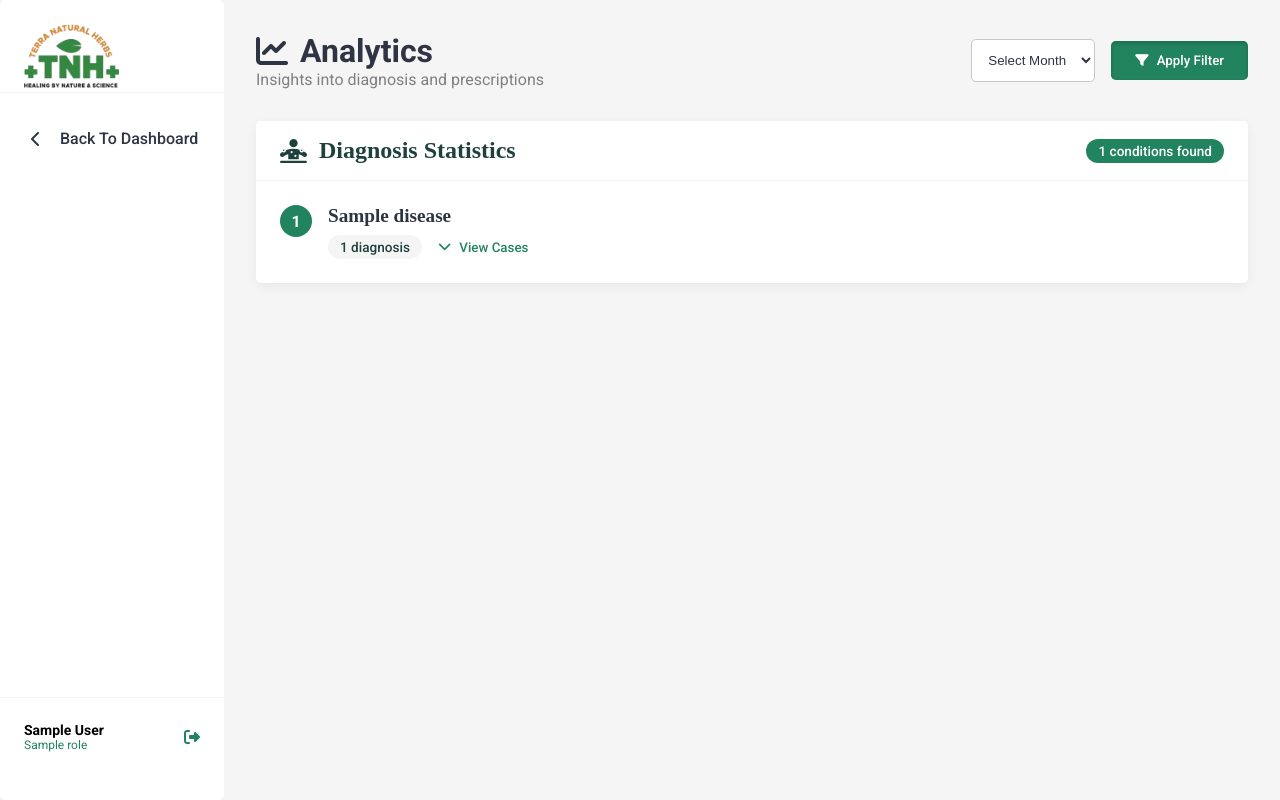
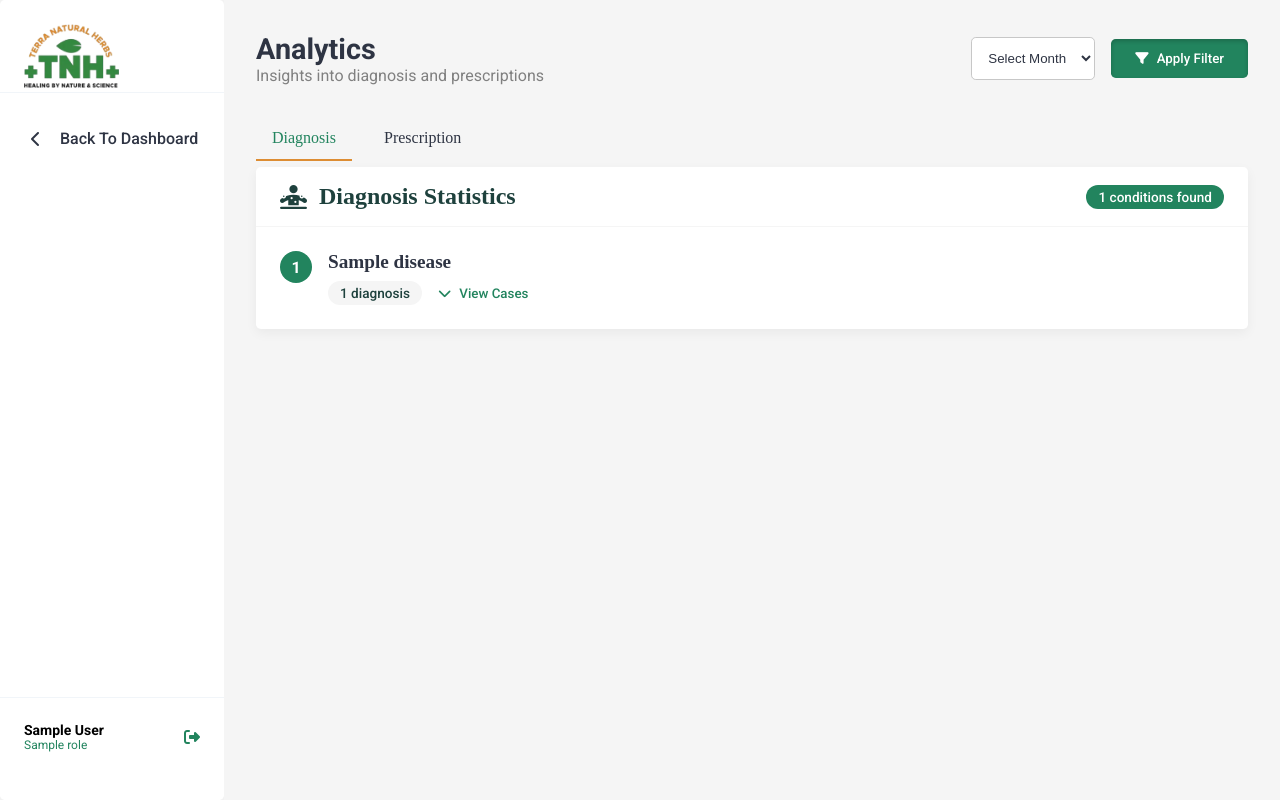
Before and after one commit to kevokagwima/Terra-Natural-Hub, a Flask app: page /analytics in a window 1280 px wide. Run offline with Flask 3, Linux system fonts and the light colour scheme; a user stored in the database is signed in; tables that the repository leaves empty hold one stand-in row (values such as "Sample post").

Commit message:
updated files

```diff
--- a/Admin/routes.py
+++ b/Admin/routes.py
@@ -315,13 +315,15 @@ def edit_patient(patient_id):
   if form.validate_on_submit():
     try:
       form.populate_obj(patient)
-      if not patient.address_id:
+      if not patient_address:
         new_patient_address = PatientAddress(
           region = form.region.data,
           district = form.district.data,
           location = form.location.data,
         )
         db.session.add(new_patient_address)
+        db.session.commit()
+        patient.address_id = new_patient_address.id
       else:
         if form.region.data or form.district.data or form.location.data:
           patient_address.region = form.region.data
@@ -783,22 +785,26 @@ def analytics():
     DiagnosisDetails.disease_id
   ).all()
 
+  prescription_details = db.session.query(
+    PrescriptionDetails.id,
+    PrescriptionDetails.prescription_id,
+    PrescriptionDetails.medicine_id
+  ).all()
+
   month_selected = 0
 
   if request.method == "POST":
     month_selected = request.form.get("filter")
-    if int(month_selected) == 0:
-      details = db.session.query(
-        DiagnosisDetails.id,
-        DiagnosisDetails.diagnosis_id,
-        DiagnosisDetails.disease_id
-      ).all()
-    else:
-      details = db.session.query(
-        DiagnosisDetails.id,
-        DiagnosisDetails.diagnosis_id,
-        DiagnosisDetails.disease_id
-      ).filter(DiagnosisDetails.month_created == int(month_selected)).all()
+    details = db.session.query(
+      DiagnosisDetails.id,
+      DiagnosisDetails.diagnosis_id,
+      DiagnosisDetails.disease_id
+    ).filter(DiagnosisDetails.month_created == int(month_selected)).all()
+    prescription_details = db.session.query(
+      PrescriptionDetails.id,
+      PrescriptionDetails.prescription_id,
+      PrescriptionDetails.medicine_id
+    ).filter(PrescriptionDetails.month_created == int(month_selected)).all()
 
   # Then process in Python to count and group
   disease_counts = defaultdict(list)
@@ -818,14 +824,34 @@ def analytics():
       'diagnoses': entries
     })
 
+  medicine_counts = defaultdict(list)
+
+  for detail in prescription_details:
+    medicine_counts[detail.medicine_id].append({
+      'prescription_detail_id': detail.id,
+      'prescription_id': detail.prescription_id
+    })
+
+  # Convert to final structure
+  prescription_result = []
+  for medicine_id, entries in medicine_counts.items():
+    prescription_result.append({
+      'medicine_id': medicine_id,
+      'count': len(entries),
+      'prescriptions': entries
+    })
+
   # Sort by count descending
   result.sort(key=lambda x: x['count'], reverse=True)
+  prescription_result.sort(key=lambda x: x['count'], reverse=True)
 
   context = {
     "results": result,
+    "prescription_results": prescription_result,
     "diseases": Disease.query.all(),
     "medicines": Medicine.query.all(),
     "all_diagnosis": Diagnosis.query.all(),
+    "prescriptions": Prescription.query.all(),
     "diagnosis_details": DiagnosisDetails.query.all(),
     "patients": Patients.query.all(),
     "month_selected": int(month_selected)
--- a/Documents/export_pdf.py
+++ b/Documents/export_pdf.py
@@ -50,8 +50,8 @@ def generate_payment_pdf(patient_info, payment_info):
 
   # Clinic header
   elements.append(Paragraph("Terra Natural Herbs", styles['Title']))
-  elements.append(Paragraph("123 Medical Drive, City, State", styles['Normal']))
-  elements.append(Paragraph("Phone: (123) 456-7890 | www.terranaturalherbs.tz", styles['Normal']))
+  elements.append(Paragraph("P.O.BOX 222, Arusha, Arusha", styles['Normal']))
+  elements.append(Paragraph("Phone: (123) 456-7890 | www.terranaturalherbs.co.tz", styles['Normal']))
   elements.append(Spacer(1, 30))
 
   # Receipt title
--- a/static/css/analytics.css
+++ b/static/css/analytics.css
@@ -14,7 +14,7 @@
 
 .analytics-header h1 {
   color: var(--black);
-  font-size: 2rem;
+  font-size: 1.8rem;
   display: flex;
   align-items: center;
   gap: 0.75rem;
@@ -81,12 +81,19 @@
   gap: 0.4rem;
 }
 
+.table-menu {
+  display: flex;
+  align-items: center;
+  gap: 1rem;
+}
+
 /* Results Card */
 .results-card {
   background: var(--white);
   border-radius: var(--radius-s);
   box-shadow: 0 4px 12px rgba(0, 0, 0, 0.05);
   overflow: hidden;
+  display: none;
 }
 
 .card-header {
--- a/static/css/base.css
+++ b/static/css/base.css
@@ -362,12 +362,14 @@ textarea:focus {
 
 .tab-content,
 .tabContent,
-.medical-data-table {
+.medical-data-table,
+.results-card {
   display: none;
 }
 
 .tab-content.active,
-.medical-data-table.active {
+.medical-data-table.active,
+.results-card.active {
   display: block;
 }
 
@@ -433,7 +435,7 @@ textarea:focus {
   width: var(--progress, 100%);
   height: 4px;
   background: rgba(255, 255, 255, 0.5);
-  animation: progress 5s linear forwards;
+  animation: progress 10s linear forwards;
 }
 
 .flash-content {
--- a/static/js/analytics.js
+++ b/static/js/analytics.js
@@ -33,3 +33,19 @@ document.querySelectorAll(".toggle-details").forEach((button) => {
     currentlyOpen = targetId;
   });
 });
+
+const medicaltabs = document.querySelectorAll(".med-tab");
+const medical_table = document.querySelectorAll(".results-card");
+
+medicaltabs.forEach((tab) => {
+  tab.addEventListener("click", () => {
+    // Remove active class from all tabs and contents
+    medicaltabs.forEach((t) => t.classList.remove("active"));
+    medical_table.forEach((c) => c.classList.remove("active"));
+
+    // Add active class to clicked tab and corresponding content
+    tab.classList.add("active");
+    const tabId = tab.getAttribute("data-tab");
+    document.getElementById(tabId).classList.add("active");
+  });
+});
--- a/templates/Main/analytics.html
+++ b/templates/Main/analytics.html
@@ -21,9 +21,7 @@ Analytics
 <div class="analytics-container">
   <div class="analytics-header-box">
     <div class="analytics-header">
-      <h1>
-        <i class="fas fa-chart-line"></i> Analytics
-      </h1>
+      <h1>Analytics</h1>
       <p>Insights into diagnosis and prescriptions</p>
     </div>
     <div class="filter-card">
@@ -31,7 +29,6 @@ Analytics
         <div class="form-group">
           <select required name="filter" id="month-filter" class="styled-select">
             <option value="">Select Month</option>
-            <option value="0">All Months</option>
             <option value="1">January</option>
             <option value="2">February</option>
             <option value="3">March</option>
@@ -54,6 +51,10 @@ Analytics
   </div>
 
   <div class="analytics-content">
+    <div class="table-menu">
+      <div class="med-tab active" data-tab="diagnosis">Diagnosis</div>
+      <div class="med-tab" data-tab="prescription">Prescription</div>
+    </div>
     {% if month_selected %}
     <p id="month-selected">
       Showing results for:
@@ -88,12 +89,11 @@ Analytics
       </b>
     </p>
     {% endif %}
-    <div class="results-card">
+    <div id="diagnosis" class="results-card active">
       <div class="card-header">
         <h2><i class="fas fa-diagnoses"></i> Diagnosis Statistics</h2>
         <span class="badge">{{ results|length }} conditions found</span>
       </div>
-
       <div class="diagnosis-list">
         {% if not results %}
         <p class="else">No Data to show</p>
@@ -118,7 +118,6 @@ Analytics
               </div>
             </div>
           </div>
-
           <div class="diagnosis-details" id="details-{{ loop.index }}">
             {% for diagnosis in result.diagnoses %}
             <div class="case-card">
@@ -139,7 +138,6 @@ Analytics
                   {% endfor %}
                 </span>
               </div>
-
               <div class="case-details">
                 <div class="detail-item">
                   <span class="detail-label"><i class="fas fa-map-marker-alt"></i> Address</span>
@@ -177,6 +175,93 @@ Analytics
         {% endif %}
       </div>
     </div>
+    <div id="prescription" class="results-card">
+      <div class="card-header">
+        <h2><i class="fas fa-diagnoses"></i> Prescription Statistics</h2>
+        <span class="badge">{{ prescription_results|length }} conditions found</span>
+      </div>
+      <div class="diagnosis-list">
+        {% if not prescription_results %}
+        <p class="else">No Data to show</p>
+        {% else %}
+        {% for result in prescription_results %}
+        <div class="diagnosis-item">
+          <div class="diagnosis-header">
+            <span class="rank">{{ loop.index }}</span>
+            <div class="diagnosis-info">
+              <h3>
+                {% for medicine in medicines if medicine.id == result.medicine_id %}
+                {{ medicine.name }}
+                {% endfor %}
+              </h3>
+              <div class="diagnosis-meta">
+                <span class="count-badge">{{ "{:,}".format(result.count) }} {{ 'medicines' if result.count > 1 else
+                  'medicine'
+                  }}</span>
+                <button class="toggle-details" data-target="details-{{ loop.index }}">
+                  <i class="fas fa-chevron-down"></i> View Cases
+                </button>
+              </div>
+            </div>
+          </div>
+
+          <div class="diagnosis-details" id="details-{{ loop.index }}">
+            {% for prescription in result.prescriptions %}
+            <div class="case-card">
+              <div class="case-header">
+                <h4>
+                  {% for d in prescriptions if d.id == prescription.prescription_id %}
+                  {% for patient in patients if patient.id == d.patient_id %}
+                  <a target="_blank" href="{{ url_for('admin.patient_profile', patient_id=patient.unique_id) }}"
+                    class="patient-link">
+                    <i class="fas fa-user"></i> {{ patient.first_name }} {{ patient.last_name }}
+                  </a>
+                  {% endfor %}
+                  {% endfor %}
+                </h4>
+                <span class="case-date">
+                  {% for d in prescriptions if d.id == prescription.prescription_id %}
+                  {{ d.date_created.strftime('%b %d, %Y') }}
+                  {% endfor %}
+                </span>
+              </div>
+              <div class="case-details">
+                <div class="detail-item">
+                  <span class="detail-label"><i class="fas fa-map-marker-alt"></i> Address</span>
+                  <span class="detail-value">
+                    {% for d in prescriptions if d.id == prescription.prescription_id %}
+                    {% for patient in patients if patient.id == d.patient_id %}
+                    {% if patient.address_id %}
+                    {{ patient.patient_address.region }}, {{ patient.patient_address.district }}
+                    {% else %}
+                    ---
+                    {% endif %}
+                    {% endfor %}
+                    {% endfor %}
+                  </span>
+                </div>
+                <div class="detail-item">
+                  <span class="detail-label"><i class="fas fa-calendar-check"></i> Appointment</span>
+                  <span class="detail-value">
+                    {% for d in prescriptions if d.id == prescription.prescription_id %}
+                    <a target="_blank"
+                      href="{{ url_for('admin.appointment', appointment_id=d.appointment_prescription.unique_id) }}"
+                      id="appointment-link">
+                      #{{ d.appointment_prescription.unique_id }}
+                      <i class="fas fa-arrow-right"></i>
+                    </a>
+                    {% endfor %}
+                  </span>
+                </div>
+              </div>
+            </div>
+            {% endfor %}
+          </div>
+        </div>
+        {% endfor %}
+        {% endif %}
+      </div>
+    </div>
   </div>
 </div>
 {% endblock %}
```
